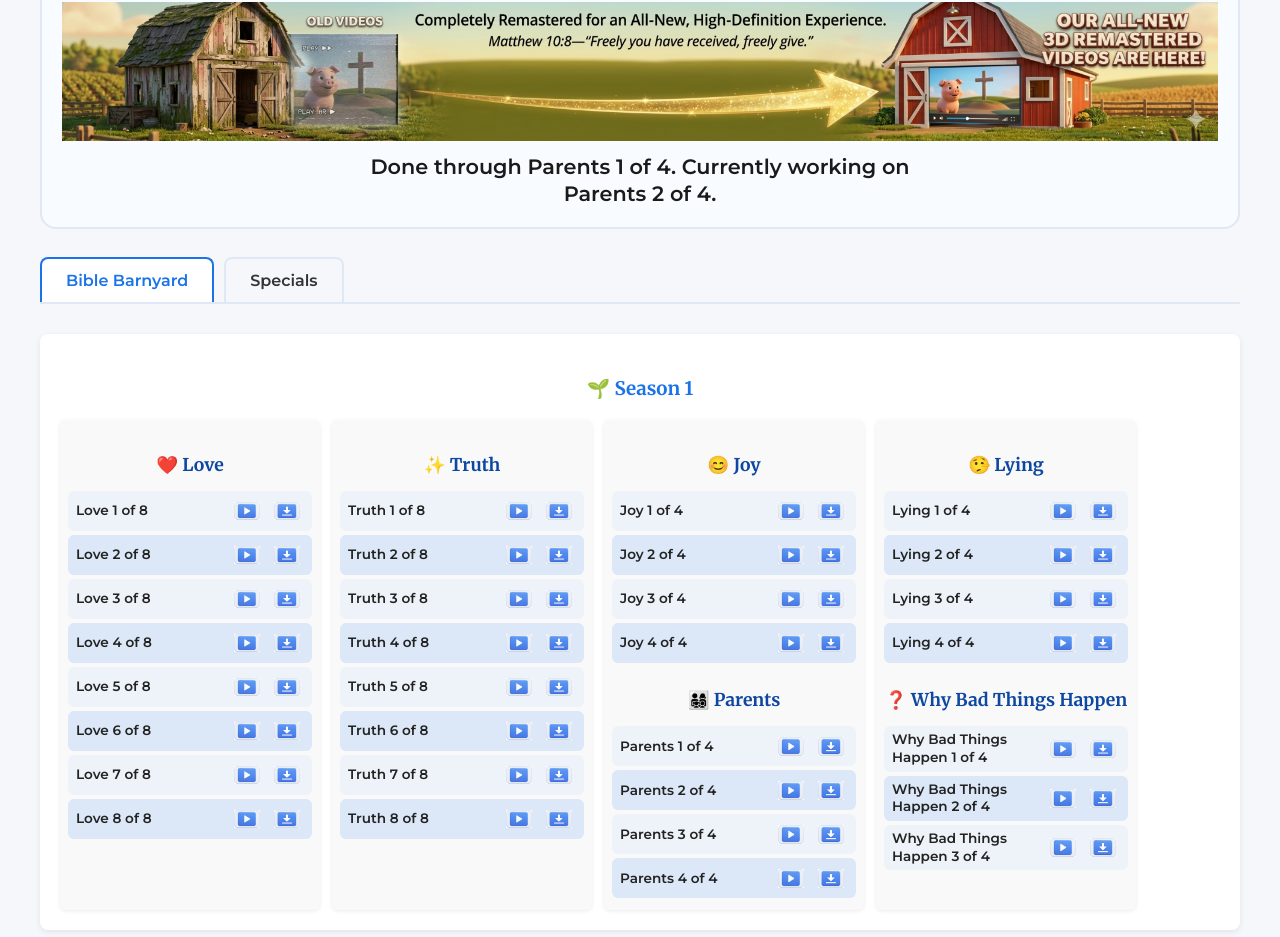
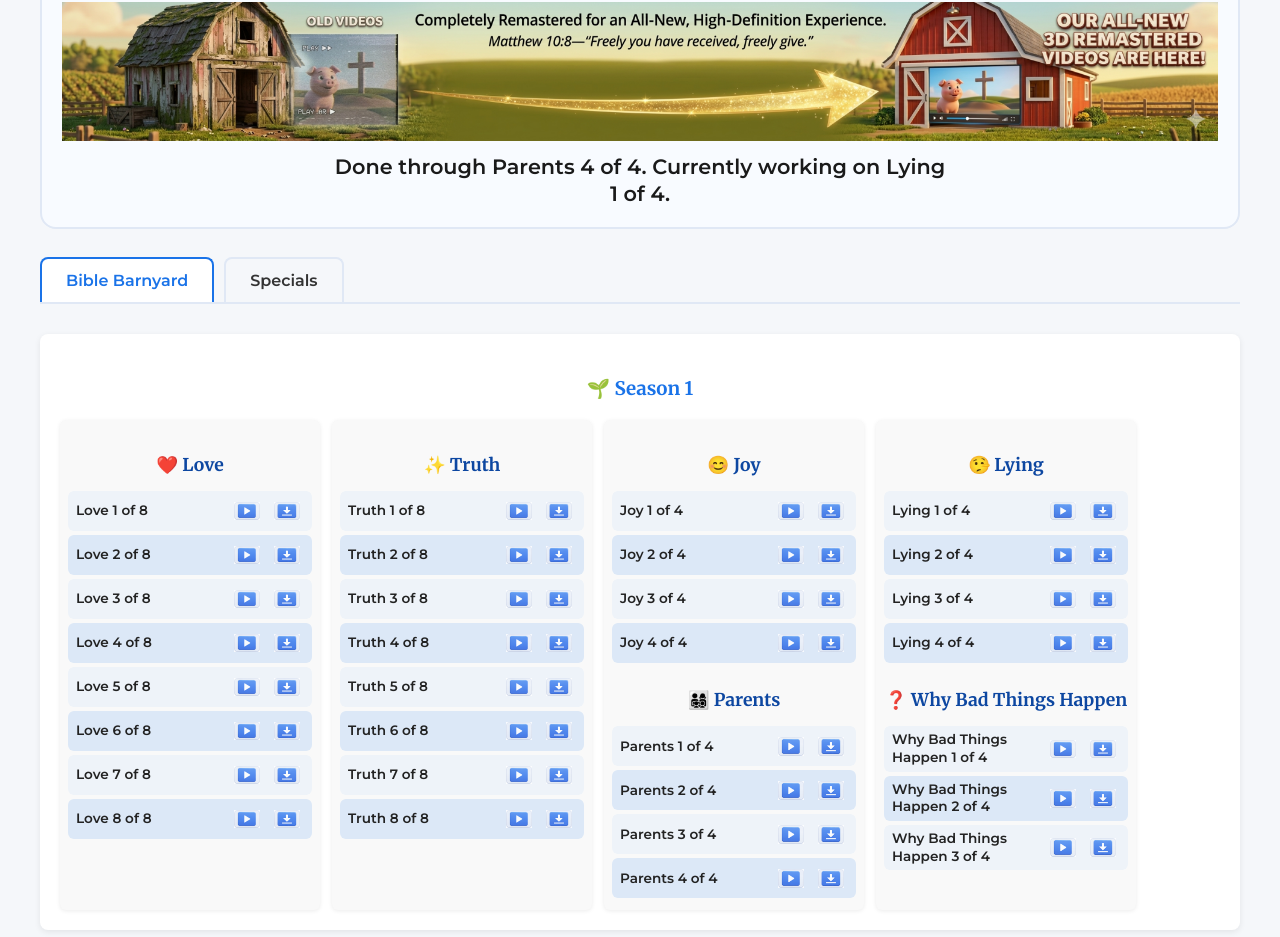
Before and after one commit to dadgumet/BibleBarnyard, a plain HTML site: page videos.html in a window 1280 px wide. Shown: the part 947-1884 px from the top of the page. Drawn offline with Linux system fonts and the light colour scheme.

Commit message:
Update videos.html

```diff
--- a/videos.html
+++ b/videos.html
@@ -368,7 +368,7 @@
 
         <div class="status-card">
             <img src="/images/redo.png" alt="Redo status icon" />
-            <p>Done through Parents 1 of 4. Currently working on Parents 2 of 4.</p>
+            <p>Done through Parents 4 of 4. Currently working on Lying 1 of 4.</p>
         </div>
 
         <!-- Tab Navigation -->
```
